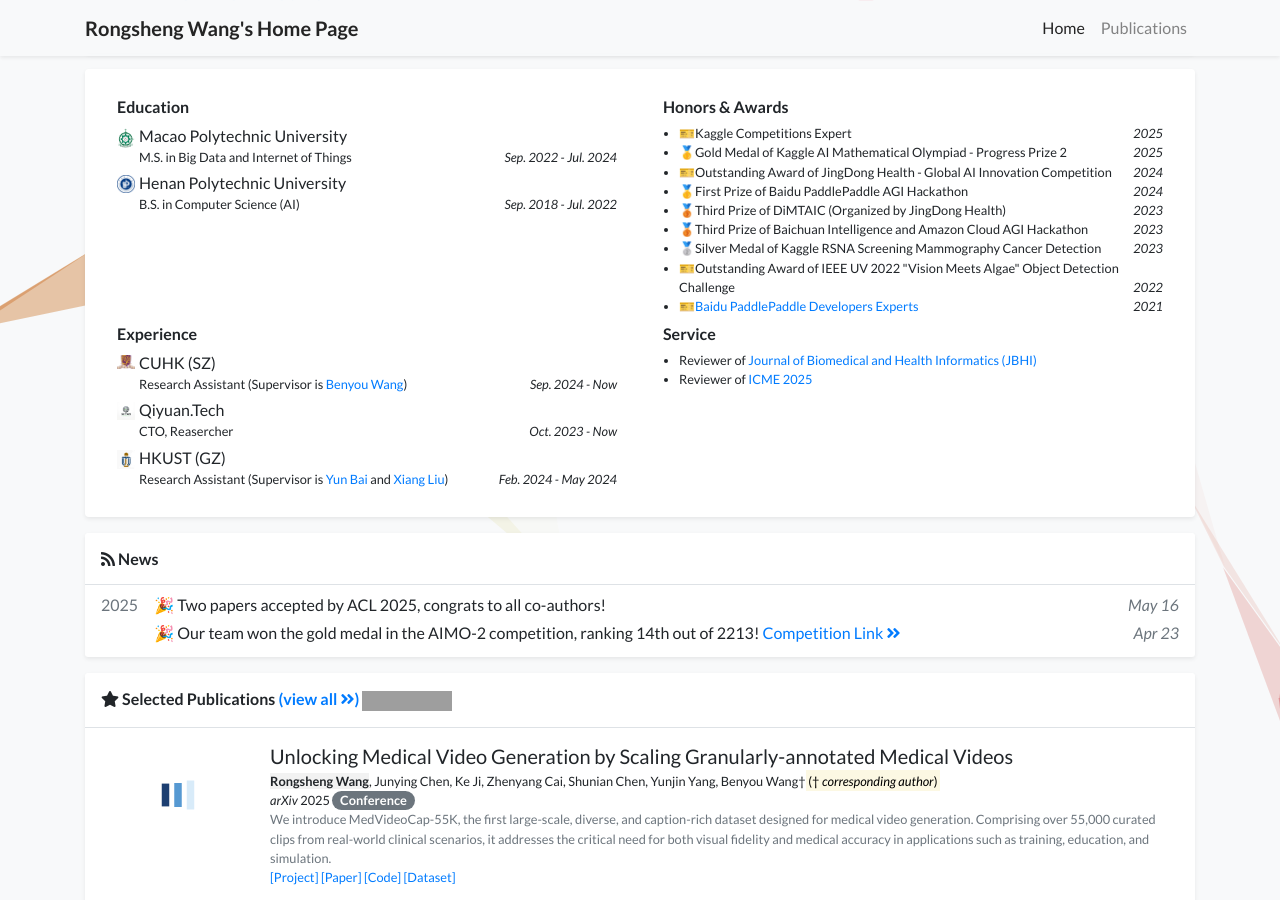
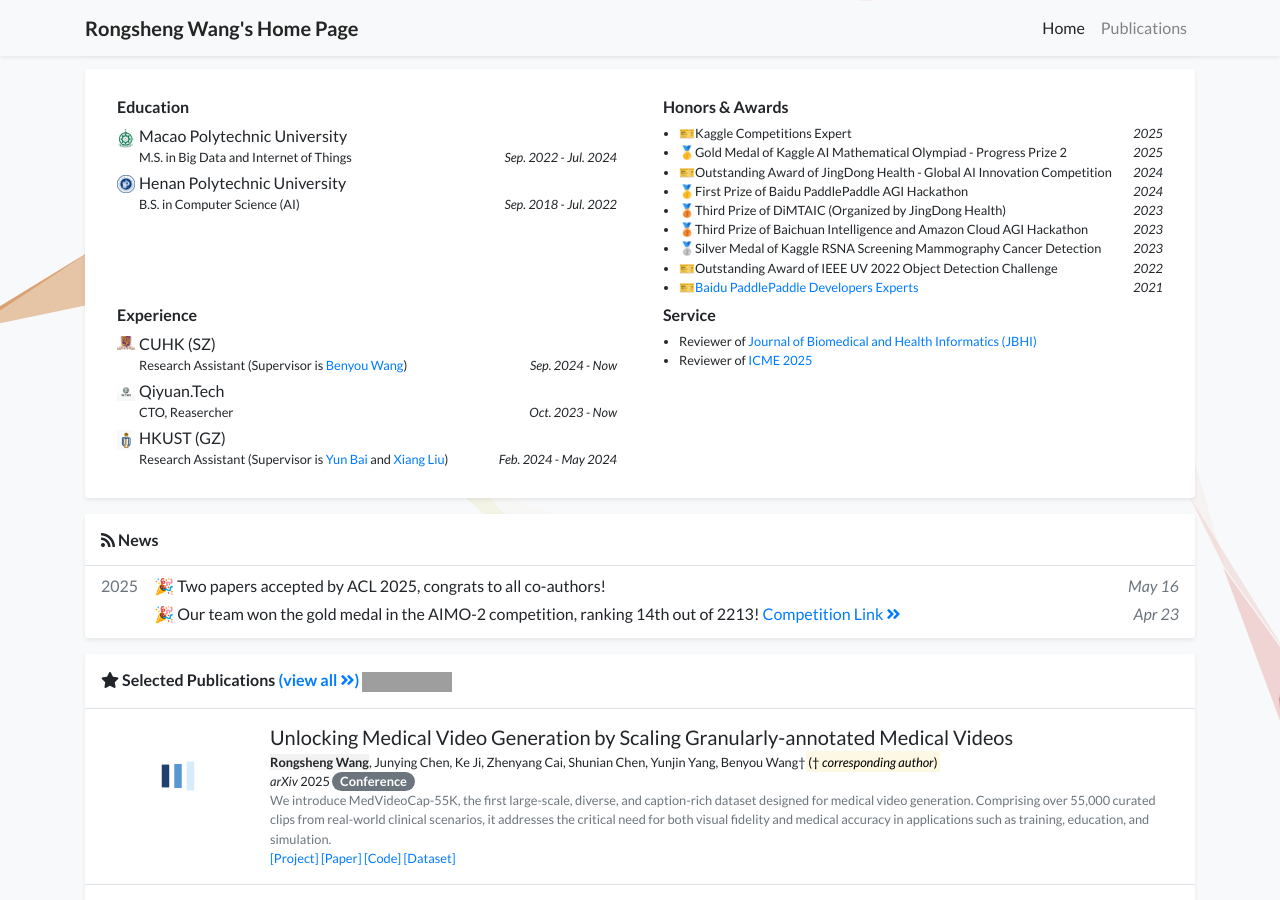
Before and after one commit to WangRongsheng/WangRongsheng.github.io, a Jekyll site: the page built from index.html, in a window 1280 px wide and 900 px high, scrolled down 462 px. Built offline with Jekyll 4.4.1, drawn with Linux system fonts in a browser that asks for light colours; a style sheet for code colours, icons or effects is not loaded; grey boxes are pictures that could not be loaded.

Commit message:
Update profile.yml

```diff
--- a/_data/profile.yml
+++ b/_data/profile.yml
@@ -67,7 +67,7 @@ awards:
   date: 2023
 - name: 🥈Silver Medal of Kaggle RSNA Screening Mammography Cancer Detection
   date: 2023
-- name: 🎫Outstanding Award of IEEE UV 2022 "Vision Meets Algae" Object Detection Challenge
+- name: 🎫Outstanding Award of IEEE UV 2022 Object Detection Challenge
   date: 2022
 - name: 🎫<a href="https://www.paddlepaddle.org.cn/ppdemd?n=/ppdemd/%E7%8E%8B%E8%8D%A3%E8%83%9C">Baidu PaddlePaddle Developers Experts</a>
   date: 2021
```
